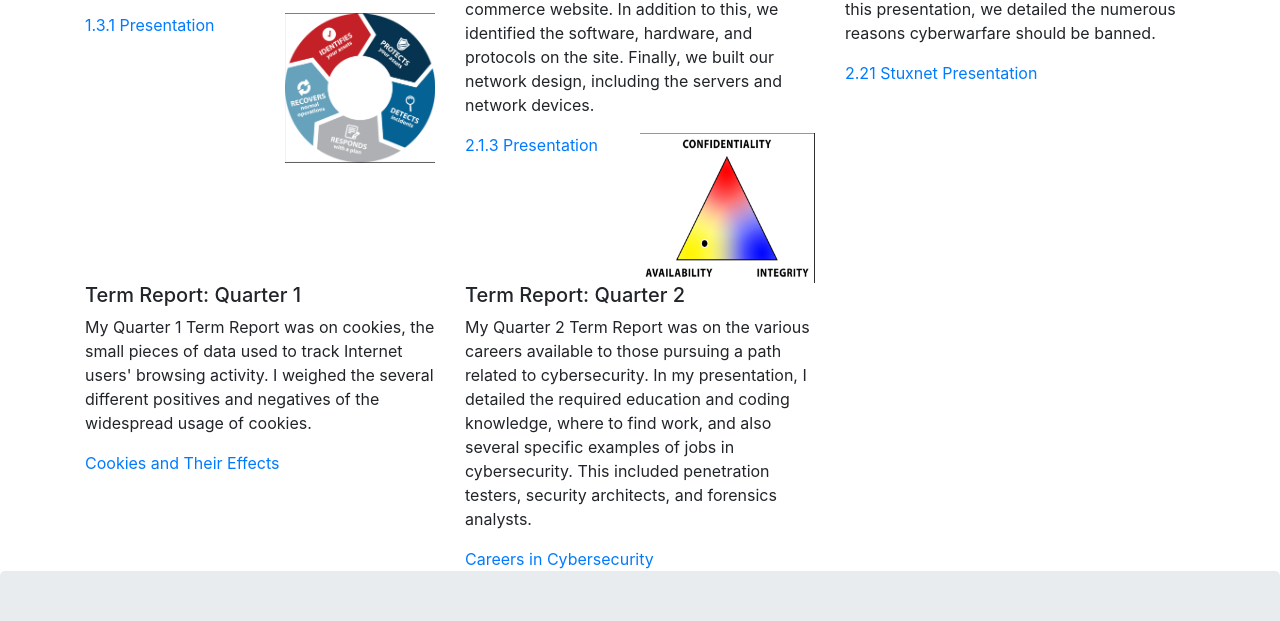
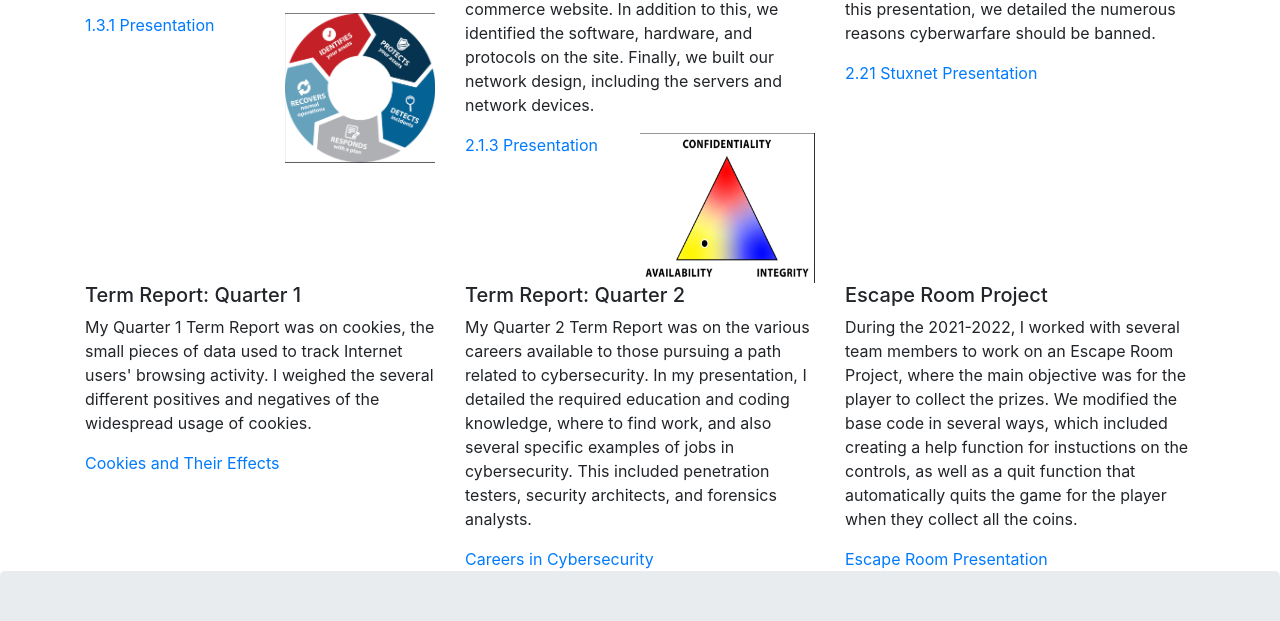
Before and after one commit to MaceEnitnelav/Portfolio, a plain HTML site: page Last_Projects.html in a window 1280 px wide. Shown: the part 922-1543 px from the top of the page. Drawn offline with Linux system fonts and the light colour scheme.

Commit message:
added AP CSA escape room project to projects section

```diff
--- a/Last_Projects.html
+++ b/Last_Projects.html
@@ -75,6 +75,11 @@
             <p>My Quarter 2 Term Report was on the various careers available to those pursuing a path related to cybersecurity. In my presentation, I detailed the required education and coding knowledge, where to find work, and also several specific examples of jobs in cybersecurity. This included penetration testers, security architects, and forensics analysts.</p>
             <a href="https://docs.google.com/presentation/d/1CgUIPvudjttK9h_znOr8Cj6g3yrBdmjMy-vpFdBt2WY/edit?usp=sharing">Careers in Cybersecurity</a>
           </div>
+          <div class="col-sm-4">
+            <h5>Escape Room Project</h5>
+            <p>During the 2021-2022, I worked with several team members to work on an Escape Room Project, where the main objective was for the player to collect the prizes. We modified the base code in several ways, which included creating a help function for instuctions on the controls, as well as a quit function that automatically quits the game for the player when they collect all the coins.</p>
+            <a href="https://docs.google.com/presentation/d/1Fuoe7LWw48qEXCwBjoxzay4cHYqwdaUBIzItzpXQ6XM/edit?usp=sharing">Escape Room Presentation</a>
+          </div>
         </div>
       </div>
     </div>
```
Also changed, not shown: index.html (+2 -2 lines).
